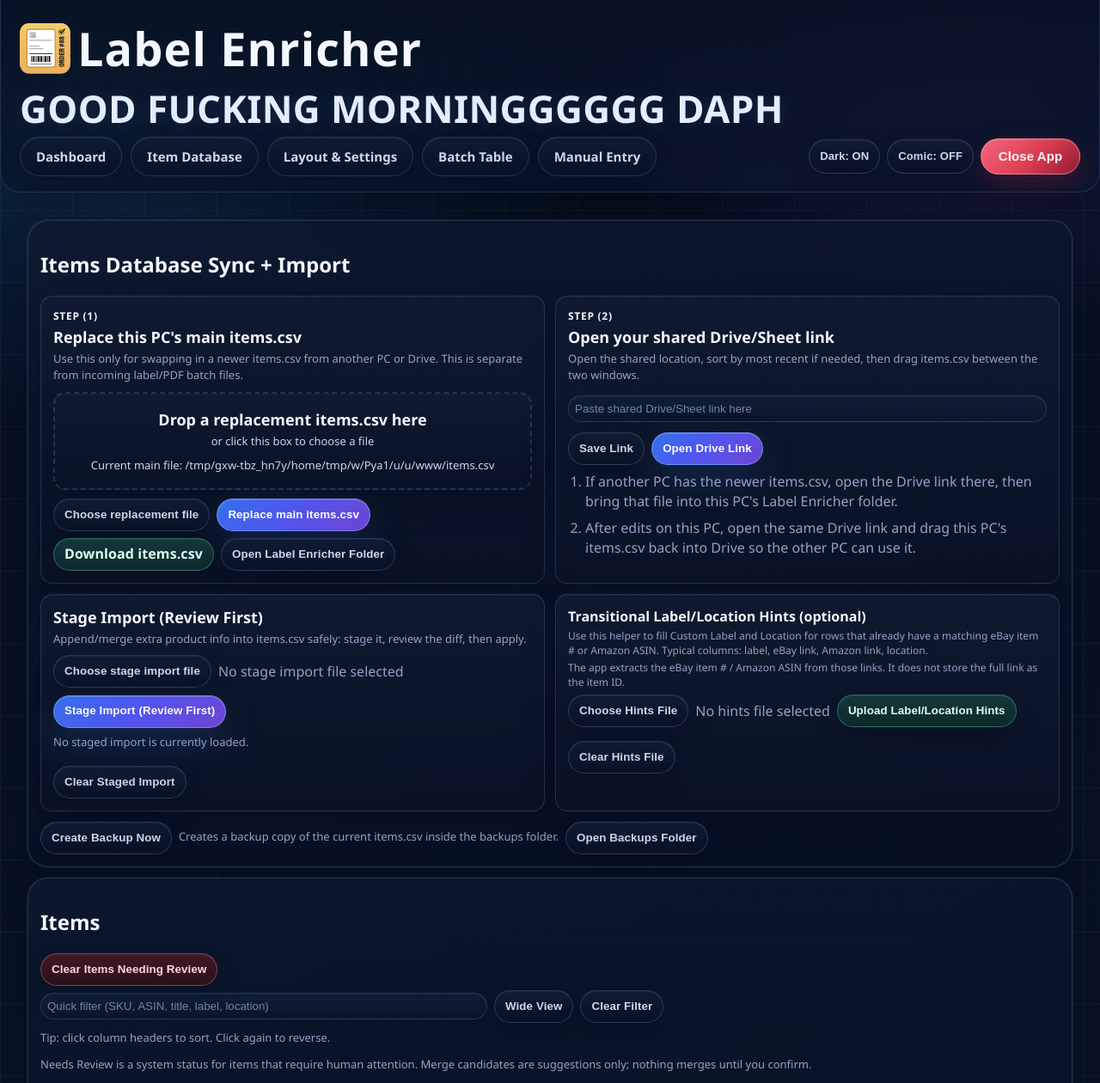
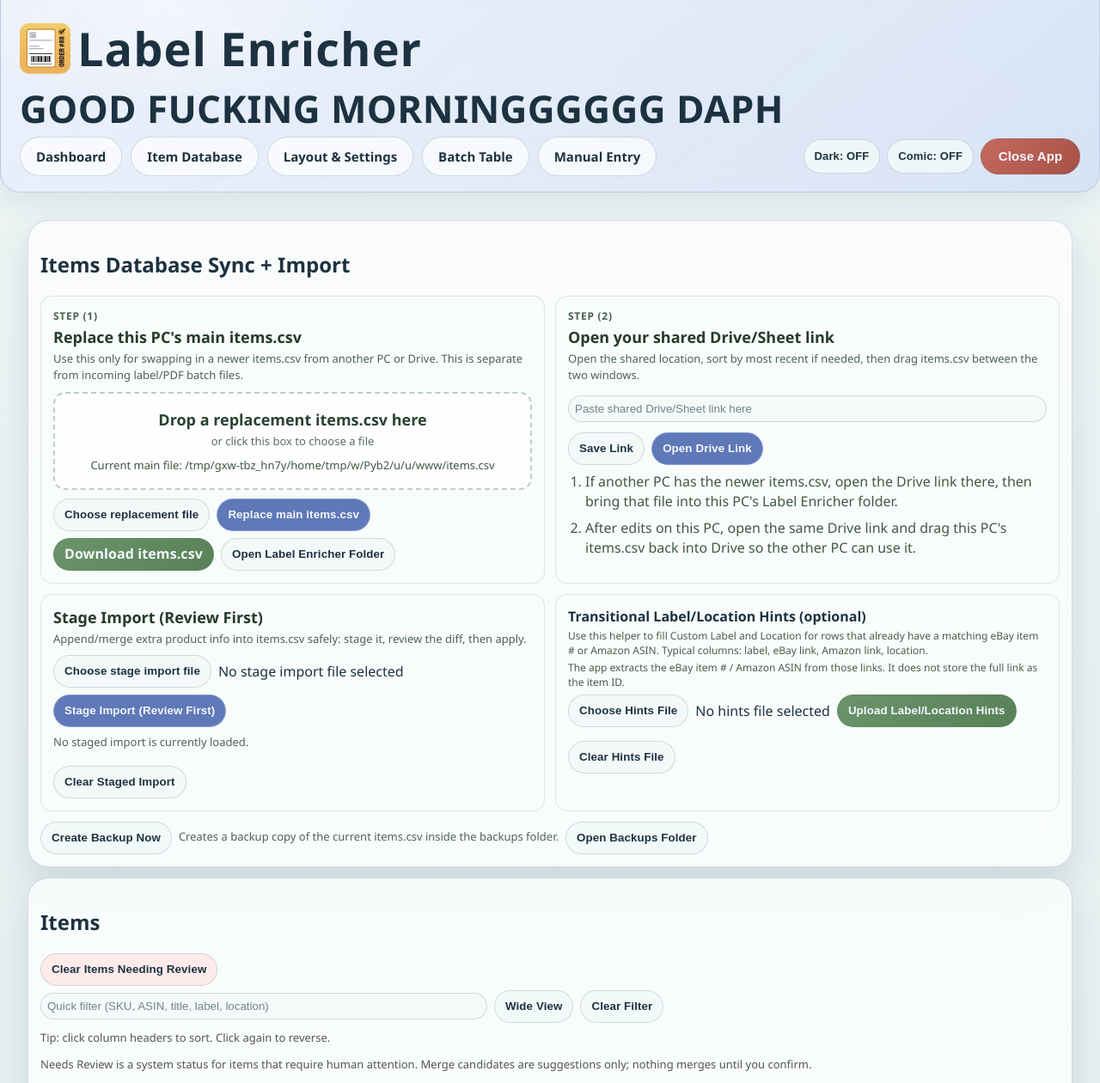
Before and after one commit to strapbro/PDF-LabelEnricher, a FastAPI app: page /items in a window 1280 px wide. Shown: the top 1260 px of the page at 86% size. Run offline with FastAPI, Linux system fonts and the light colour scheme.

```diff
--- a/config.yaml
+++ b/config.yaml
@@ -2,7 +2,7 @@ ui:
   comic_mode: false
   language_mode: en
   font_mode: default
-  theme_mode: dark
+  theme_mode: light
 paths:
   incoming_batch_folder: incoming/batch
   manual_incoming_folder: incoming/manual
--- a/static/style.css
+++ b/static/style.css
@@ -944,7 +944,7 @@
    z-index: 0;
  }
 
- body.theme-dark > :not(#appConfirm) {
+ body.theme-dark> :not(#appConfirm) {
    position: relative;
    z-index: 1;
  }
@@ -1323,10 +1323,10 @@
 
  body.theme-light header {
    background:
-     radial-gradient(360px 170px at 15% 8%, rgba(255, 255, 255, 0.42), transparent 68%),
-     linear-gradient(140deg, rgba(220, 241, 239, 0.98), rgba(203, 233, 232, 0.96) 52%, rgba(192, 225, 226, 0.95));
-   border-color: rgba(98, 147, 158, 0.3);
-   box-shadow: 0 12px 30px rgba(74, 121, 134, 0.14), inset 0 1px 0 rgba(255, 255, 255, 0.55);
+     radial-gradient(360px 170px at 15% 8%, rgba(255, 255, 255, 0.45), transparent 68%),
+     linear-gradient(140deg, rgba(235, 240, 251, 0.95), rgba(226, 234, 248, 0.92) 52%, rgba(212, 225, 245, 0.9));
+   border-color: rgba(91, 116, 170, 0.25);
+   box-shadow: 0 12px 30px rgba(52, 78, 123, 0.1), inset 0 1px 0 rgba(255, 255, 255, 0.6);
  }
 
  body.theme-light .time-greeting {
```
Lines whose indentation alone changed are shown as unchanged.
